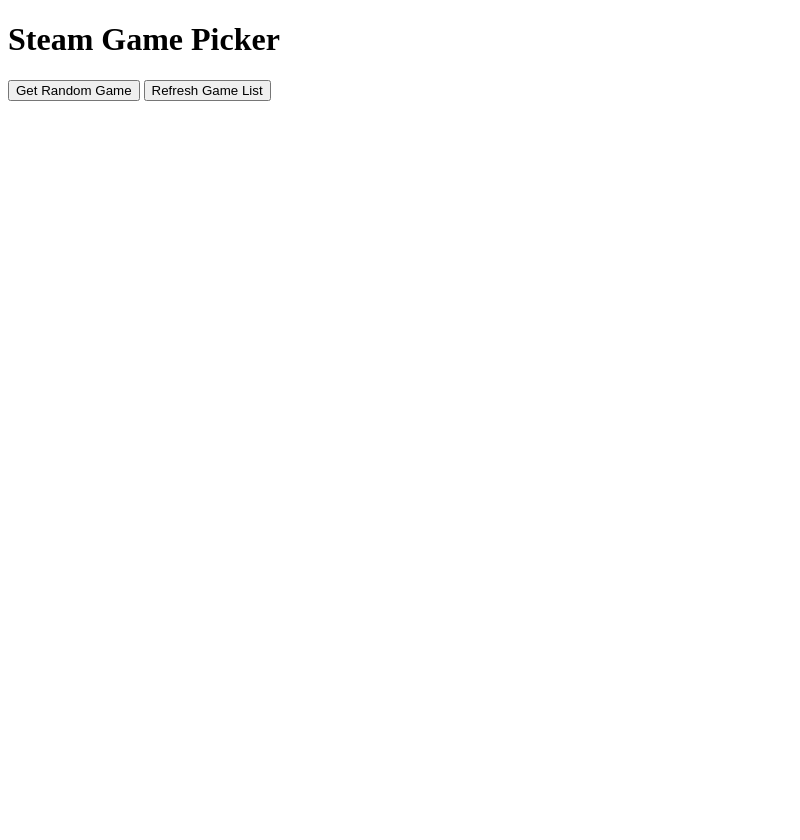
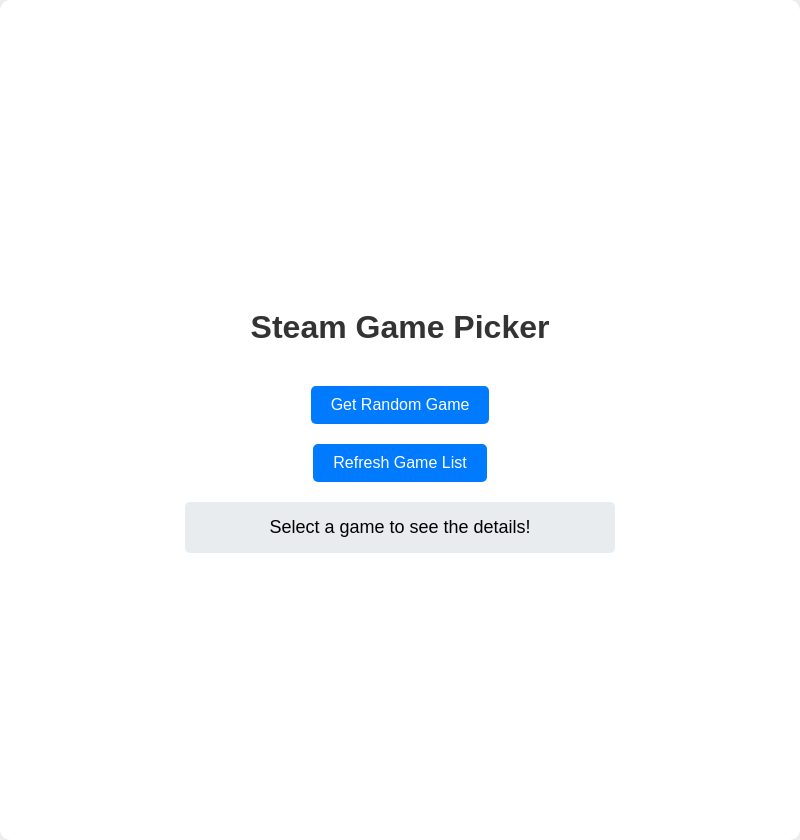
Before and after one commit to DinooSaaw/SteamGamePicker, an Electron app: page src/index.html in a window 800 px wide. Before the commit the page ends 800 px from the top, so only its background shows below. Drawn offline with Linux system fonts and the light colour scheme; no server answers.

Commit message:
added style to app

```diff
--- a/src/index.html
+++ b/src/index.html
@@ -1,16 +1,19 @@
+<!-- index.html -->
 <!DOCTYPE html>
 <html lang="en">
 <head>
     <meta charset="UTF-8">
     <meta name="viewport" content="width=device-width, initial-scale=1.0">
     <title>Steam Game Picker</title>
+    <link rel="stylesheet" href="style.css">
 </head>
 <body>
-    <h1>Steam Game Picker</h1>
-    <button id="random-game-button">Get Random Game</button>
-    <button id="refresh-button">Refresh Game List</button>
-    <p id="game-display"></p>
-
+    <div id="app-container">
+        <h1>Steam Game Picker</h1>
+        <button id="random-game-button">Get Random Game</button>
+        <button id="refresh-button">Refresh Game List</button>
+        <div id="game-display">Select a game to see the details!</div>
+    </div>
     <script src="renderer.js"></script>
 </body>
 </html>
--- a/src/renderer.js
+++ b/src/renderer.js
@@ -1,7 +1,11 @@
-document.addEventListener('DOMContentLoaded', () => {
+document.addEventListener('DOMContentLoaded', async () => {
     const randomGameButton = document.getElementById('random-game-button');
     const refreshButton = document.getElementById('refresh-button');
     const gameDisplay = document.getElementById('game-display');
+
+    // Refresh the game list automatically when the page loads
+    const refreshedGames = await window.electronAPI.refreshGameList();
+    console.log('Game list refreshed:', refreshedGames);
 
     // Get a random game when the button is clicked
     randomGameButton.addEventListener('click', async () => {
@@ -11,10 +15,13 @@
         const lastPlayedFormatted = formatDate(randomGame.lastPlayed);
         const lastUpdatedFormatted = formatDate(randomGame.lastUpdated);
 
-        gameDisplay.textContent = `
-            Random Game: ${randomGame.name}
-            - Last Played: ${lastPlayedFormatted}
-            - Last Updated: ${lastUpdatedFormatted}
+        // Display the game info with specific formatting
+        gameDisplay.innerHTML = `
+            <div id="game-name">${randomGame.name}</div>
+            <div id="game-details">
+                <div class="game-detail">Last Played: ${lastPlayedFormatted}</div>
+                <div class="game-detail">Last Updated: ${lastUpdatedFormatted}</div>
+            </div>
         `;
     });
 
--- /dev/null
+++ b/src/style.css
@@ -0,0 +1,76 @@
+/* style.css */
+body {
+    font-family: Arial, sans-serif;
+    margin: 0;
+    padding: 0;
+    background-color: #f4f4f4;
+    overflow: hidden;
+}
+
+#app-container {
+    display: flex;
+    flex-direction: column;
+    justify-content: center;
+    align-items: center;
+    height: 100vh;
+    padding: 20px;
+    background-color: #fff;
+    border-radius: 10px;
+    box-shadow: 0 0 15px rgba(0, 0, 0, 0.1);
+}
+
+h1 {
+    color: #333;
+    margin-bottom: 20px;
+    text-align: center;
+}
+
+button {
+    padding: 10px 20px;
+    background-color: #007BFF;
+    color: white;
+    border: none;
+    border-radius: 5px;
+    cursor: pointer;
+    font-size: 16px;
+    transition: background-color 0.3s;
+}
+
+button:hover {
+    background-color: #0056b3;
+}
+
+#game-display {
+    margin-top: 20px;
+    padding: 15px;
+    background-color: #e9ecef;
+    border-radius: 5px;
+    font-size: 18px;
+    width: 80%;
+    max-width: 400px;
+    text-align: center;
+}
+
+#game-name {
+    font-size: 22px;
+    font-weight: bold;
+    margin-bottom: 10px;
+}
+
+#game-details {
+    margin-top: 10px;
+}
+
+.game-detail {
+    font-size: 16px;
+    color: #333;
+    margin: 5px 0;
+}
+
+#random-game-button, #refresh-button {
+    margin-top: 20px;
+}
+
+button:focus {
+    outline: none;
+}
```
